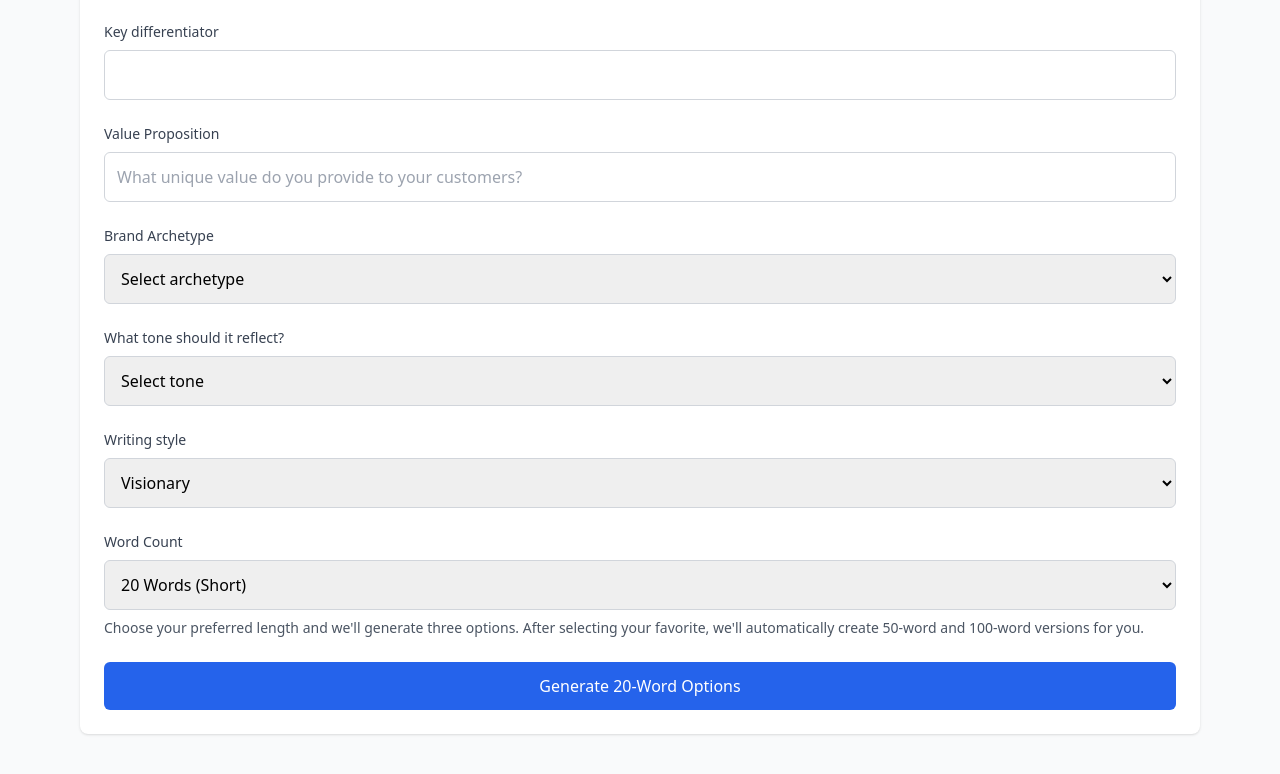
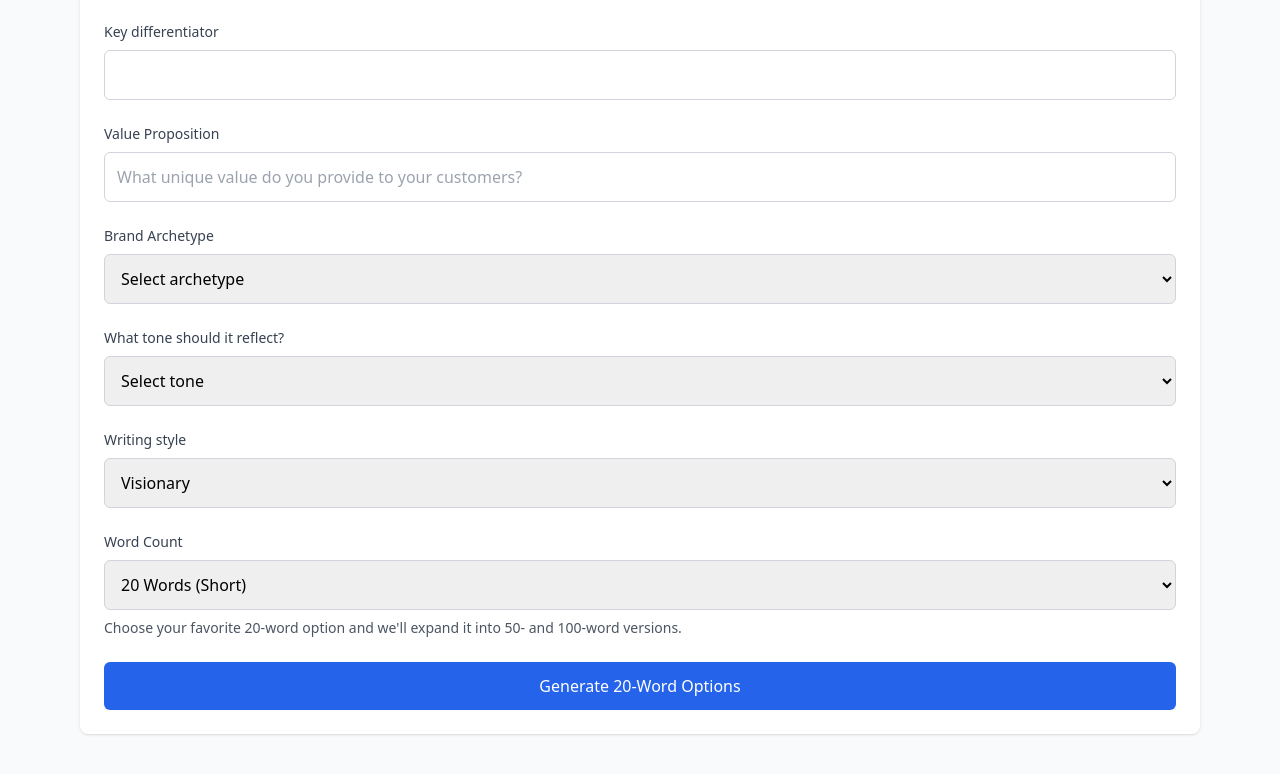
Before and after one commit to briannablacet/marketing-content-lab, a Next.js app: page /boilerplate-generator in a window 1280 px wide. Shown: the part 897-1671 px from the top of the page. Built offline with nearby package versions, Linux system fonts and the light colour scheme.

Commit message:
Update index.tsx

```diff
--- a/src/components/features/BoilerplateGenerator/index.tsx
+++ b/src/components/features/BoilerplateGenerator/index.tsx
@@ -599,7 +599,7 @@ const BoilerplateGenerator: React.FC = () => {
                                     <option value="100">100 Words (Detailed)</option>
                                 </select>
                                 <p className="mt-2 text-sm text-gray-600">
-                                    Choose your preferred length and we'll generate three options. After selecting your favorite, we'll automatically create 50-word and 100-word versions for you.
+                                    Choose your favorite 20-word option and we'll expand it into 50- and 100-word versions.
                                 </p>
                             </div>
 
```
